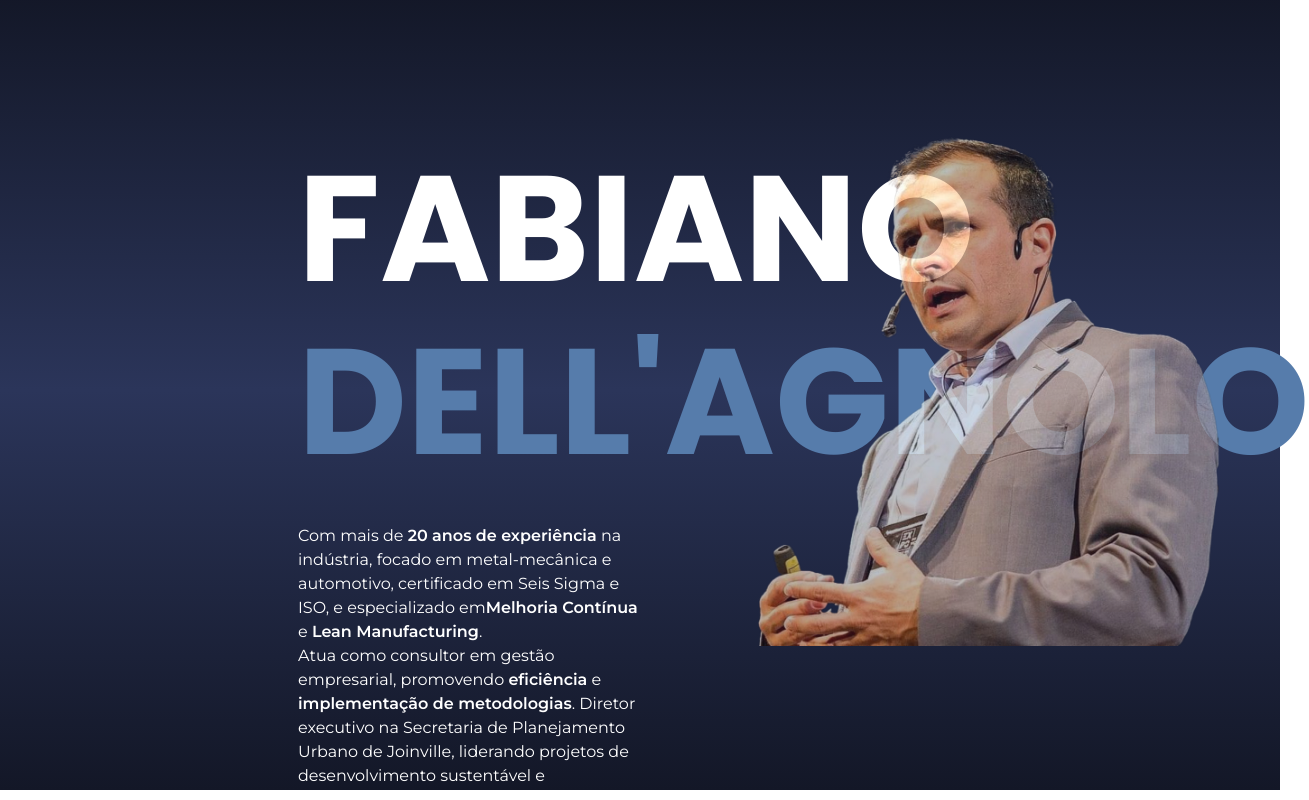
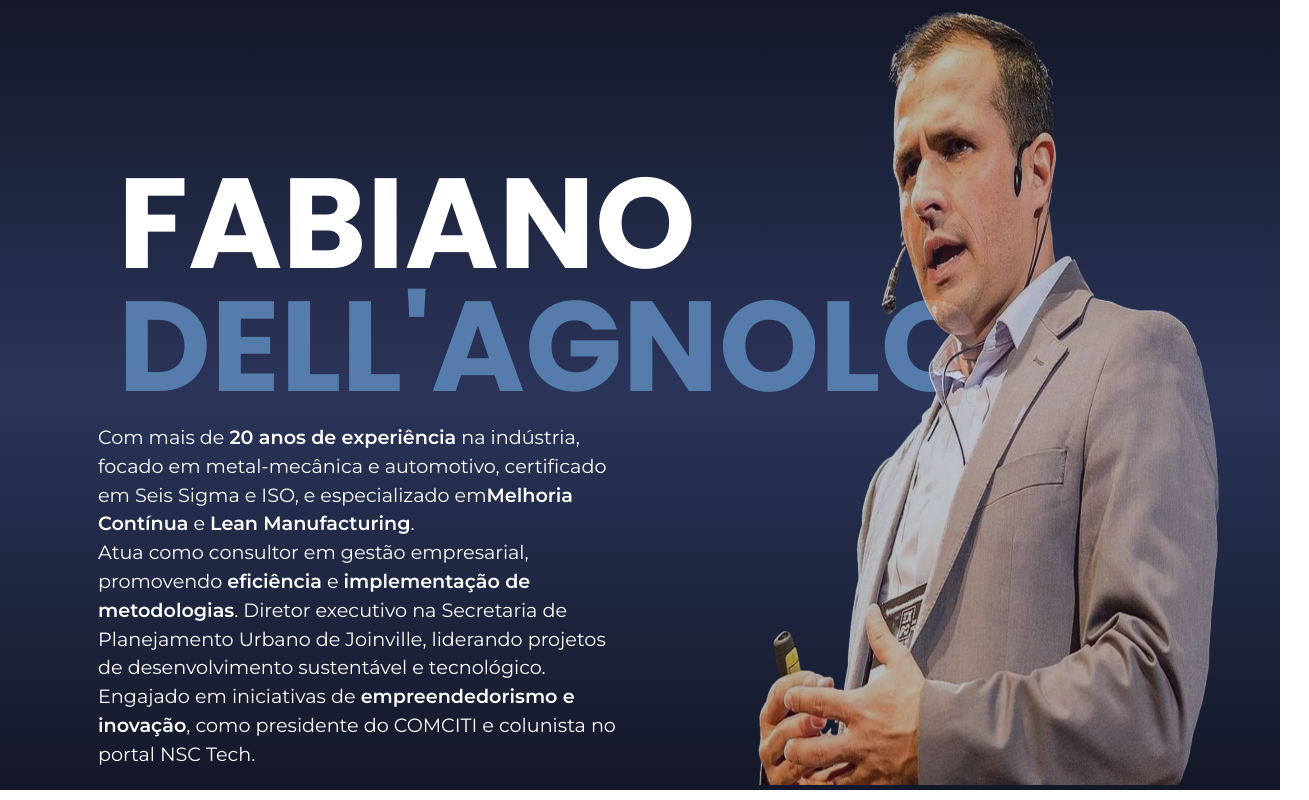
Before and after one commit to llucasgomes/domus-petra, a Next.js app: page / in a window 1280 px wide. Shown: the part 860-1660 px from the top of the page, 1309 px wide, since content can reach past the window. Built offline with nearby package versions, Linux system fonts and the light colour scheme; no server answers.

Commit message:
:lipstick: chore(page/home): restruturando section Fabiano

```diff
--- a/src/app/(home)/_component/sections/Section.module.css
+++ b/src/app/(home)/_component/sections/Section.module.css
@@ -39,17 +39,17 @@
   }
 
   .headingWrapper {
-    order: 1; /* Título acima no mobile */
+    order: 2; /* Título acima no mobile */
     text-align: center; /* Centraliza o texto no mobile */
   }
 
   .imageWrapper {
-    order: 3; /* Imagem abaixo do título no mobile */
+    order: 1; /* Imagem abaixo do título no mobile */
     margin-top: 1rem; /* Espaçamento entre o título e a imagem */
   }
 
   .textWrapper {
-    order: 2; /* Texto abaixo da imagem no mobile */
+    order: 3; /* Texto abaixo da imagem no mobile */
     text-align: center; /* Centraliza o texto no mobile */
     margin-top: 1rem; /* Espaçamento opcional entre a imagem e o texto */
   }
@@ -97,25 +97,74 @@
 
   .heading {
     font-size: 5rem;
-    margin-top: -50px;
+    margin-top: 280px;
+    margin-left: 60px;
   }
 
   .subHeading {
-    font-size: 4.5rem;
+    font-size: 5rem;
+    margin-top: -30px;
+    margin-left: 60px;
   }
 
   .paragraph {
     font-size: 1.125rem;
+    margin-left: 60px;
+    margin-top: -10px;
   }
 
   .image {
-    width: 100%; /* Aumenta a imagem para tablets */
-    height: auto; /* Mantém a proporção da imagem */
+      width: 1080px;
+      height: 1020px;
+      margin-top: 10px;
     }
   }
 
 /* Desktop Styles (MacBook) */
-@media (min-width: 1024px) {
+@media (min-width: 1024px) and (max-width: 1284px)  {
+  .container {
+    padding: 3rem;
+  }
+
+  .textWrapper {
+    margin-right: 6.25rem;
+    width: 50%;
+    order: 1; /* Texto à esquerda no desktop */
+  }
+
+  .imageWrapper {
+    width: 50%;
+    order: 2; /* Imagem à direita no desktop */
+    margin-top: 0; /* Remove o espaçamento opcional */
+  }
+
+  .image {
+    width: 580px;
+    height: 780px;
+  }
+
+  .heading {
+    font-size: 8rem;
+    margin-left: 70px;
+    margin-top: 120px;
+    text-align: center;
+  }
+
+  .subHeading {
+    font-size: 8rem;
+    margin-left: 70px;
+    margin-top: -50px;
+    text-align: center;
+  }
+
+  .paragraph {
+    font-size: 1.2rem;
+    margin-top: -20px;
+    margin-left: 50px;
+  }
+}
+
+  @media (min-width: 1285px) {
     .container {
       padding: 3rem;
     }
@@ -142,12 +191,19 @@
     .subHeading {
       font-size: 9.375rem;
       margin-left: 250px;
-    margin-top: -30px;
+      margin-top: -50px;
     }
 
     .paragraph {
-    font-size: 1rem;
-    margin-top: 10px;
+      font-size: 1.2rem;
+      margin-top: -20px;
       margin-left: 250px;
+      letter-spacing: -0.5px;
+    }
+
+    .image {
+      width: 880px;
+      height: 880px;
+      margin-top: 30px;
     }
 }
```
Lines whose indentation alone changed are shown as unchanged.
